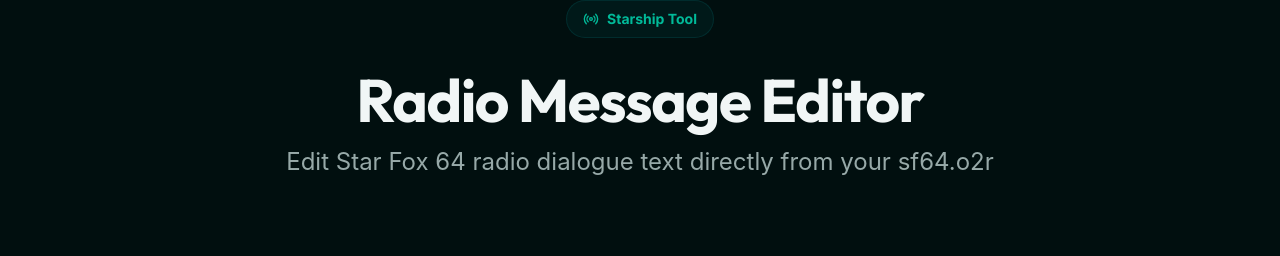
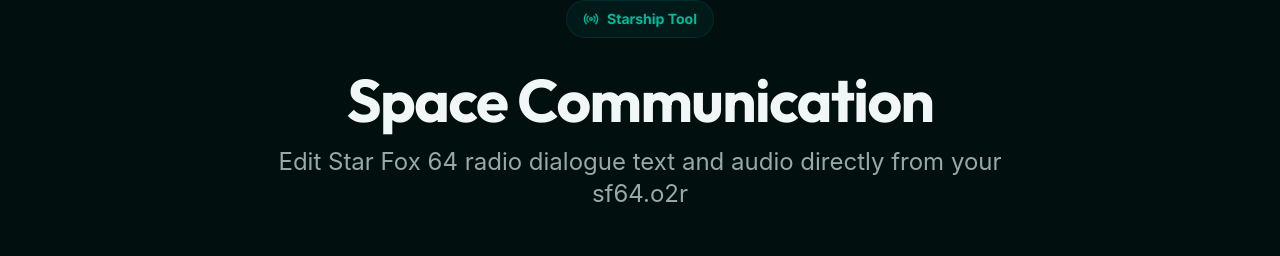
Before and after one commit to HarbourMasters/harbourmasters-hub, a React (Vite) app: page /tools/radio-editor in a window 1280 px wide. Shown: the part 130-386 px from the top of the page. Built offline with nearby package versions, Linux system fonts and the light colour scheme; a web font is replaced by a local one.

Commit message:
last minute name decision

```diff
--- a/src/pages/RadioEditor.tsx
+++ b/src/pages/RadioEditor.tsx
@@ -354,10 +354,10 @@
             </div>
 
             <h1 className="font-display text-3xl sm:text-4xl md:text-5xl lg:text-6xl font-bold mb-4 tracking-tight opacity-0 animate-slide-up" style={{ animationDelay: '150ms', animationFillMode: 'both' }}>
-              Radio Message Editor
+              Space Communication
             </h1>
             <p className="text-lg md:text-xl lg:text-2xl text-[var(--color-text-muted)] mb-6 opacity-0 animate-slide-up" style={{ animationDelay: '300ms', animationFillMode: 'both' }}>
-              Edit Star Fox 64 radio dialogue text directly from your sf64.o2r
+              Edit Star Fox 64 radio dialogue text and audio directly from your sf64.o2r
             </p>
           </div>
         </div>
```
